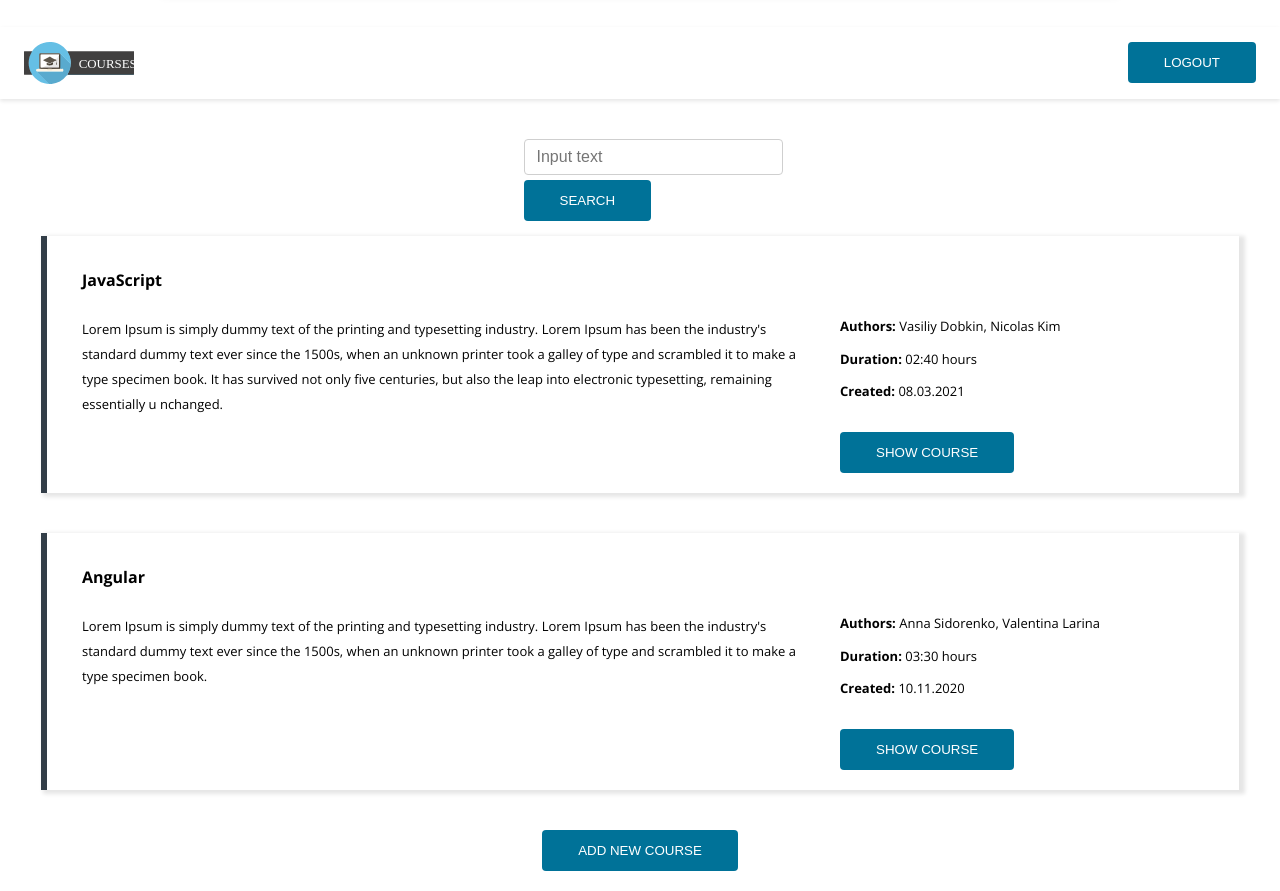
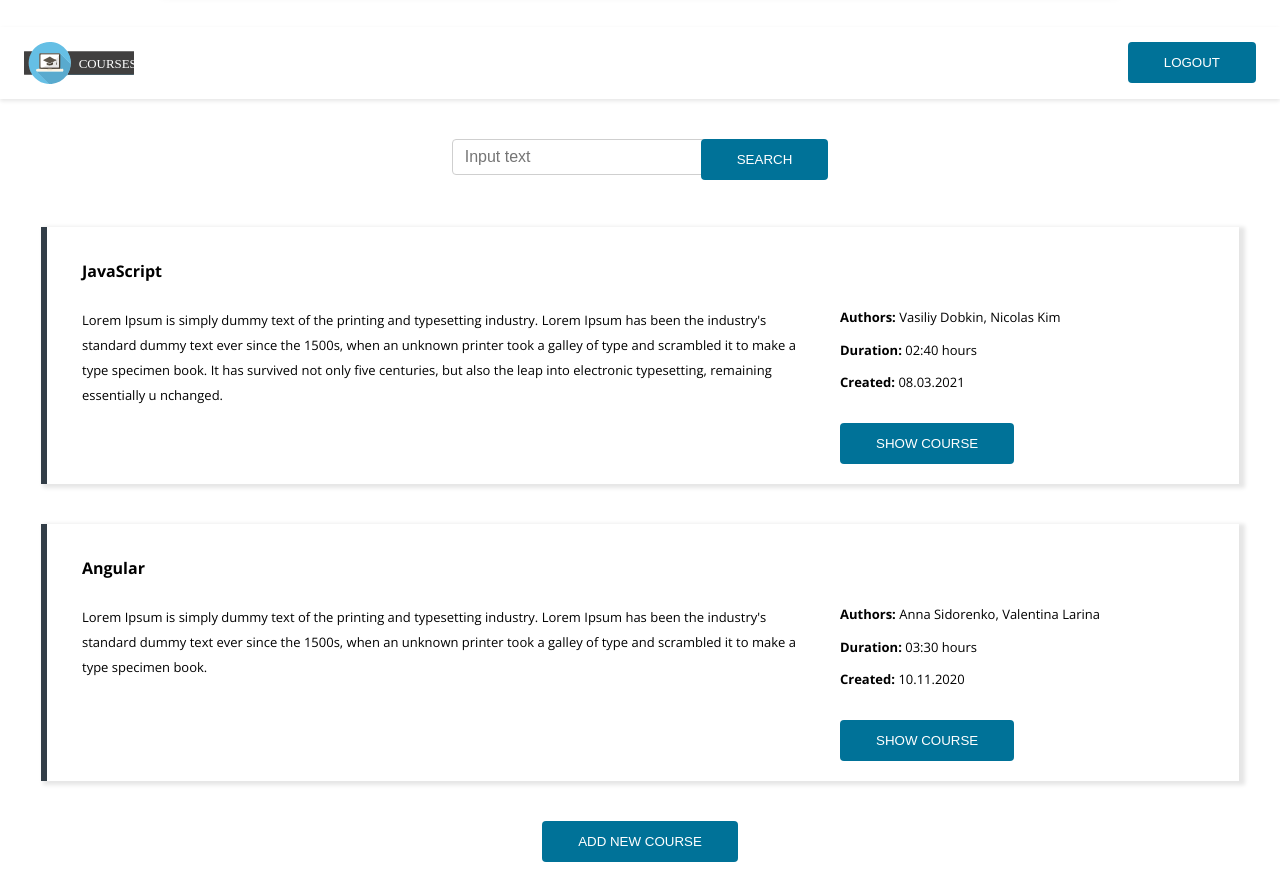
Before and after one commit to FreeFallRush/courses-app, a React (Vite) app: page / in a window 1280 px wide. Shown: the part 1100-1991 px from the top of the page. Built offline with nearby package versions, Linux system fonts and the light colour scheme.

Commit message:
Added SearchBar.module.css with styles for SearchBar component

```diff
--- /dev/null
+++ b/src/components/Courses/components/SearchBar/SearchBar.module.css
@@ -0,0 +1,6 @@
+.searchBar {
+    display: flex;
+    gap: 1rem;
+    margin-bottom: 2rem;
+    justify-content: center;
+}
--- a/src/components/Courses/components/SearchBar/SearchBar.tsx
+++ b/src/components/Courses/components/SearchBar/SearchBar.tsx
@@ -1,6 +1,7 @@
 import { useState } from "react";
 import Input from "../../../../common/Input/Input";
 import Button from "../../../../common/Button/Button";
+import styles from "./SearchBar.module.css";
 
 type SearchBarProps = {
     onSearch: (query: string) => void;
@@ -23,7 +24,7 @@ function SearchBar({ onSearch }: SearchBarProps) {
     };
 
     return (
-        <div>
+        <div className={styles.searchBar}>
             <Input
                 labelText=""
                 placeholderText="Input text"
```
